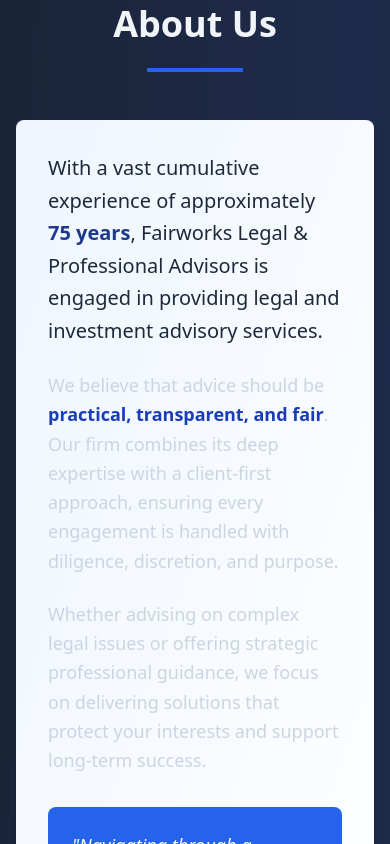
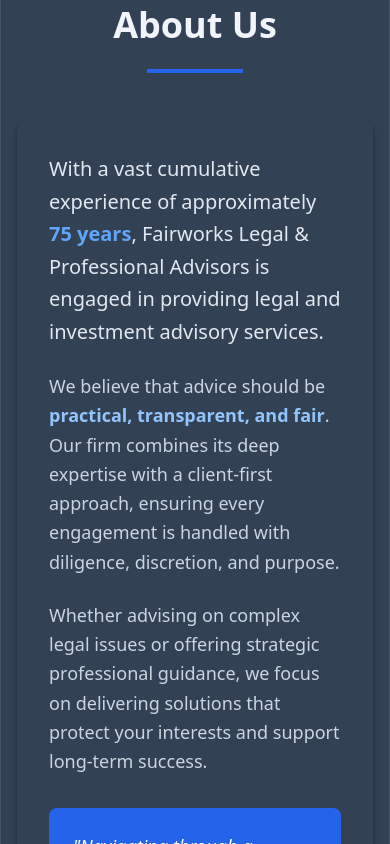
Before and after one commit to ShubhSingh/tbd-law-firm, a Next.js app: page / in a window 390 px wide. Shown: the part 920-1764 px from the top of the page. Built offline with nearby package versions, Linux system fonts and the light colour scheme; no server answers.

Commit message:
use dark theme for mobile

```diff
--- a/styles/globals.css
+++ b/styles/globals.css
@@ -32,29 +32,38 @@
   scroll-margin-top: 80px;
 }
 
-/* Mobile Dark Theme - Hero Style for All Pages */
+/* Mobile Professional Dark Theme */
 @media (max-width: 767px) {
   body {
-    background: linear-gradient(to bottom right, #0f172a, #1e3a8a, #0f172a);
+    background: #1e293b;
     color: #e2e8f0;
     min-height: 100vh;
   }
 
   /* Override light backgrounds on mobile */
   section {
-    background: transparent !important;
+    background: #1e293b !important;
     background-image: none !important;
   }
 
-  /* Card backgrounds - semi-transparent dark */
+  /* Card backgrounds - professional dark */
   .bg-white {
-    background-color: rgba(30, 41, 59, 0.8) !important;
-    backdrop-filter: blur(10px);
+    background-color: #334155 !important;
+    border: 1px solid #475569;
+  }
+
+  /* Gradient backgrounds */
+  .bg-gradient-to-br {
+    background: #334155 !important;
   }
 
   /* Text colors */
   .text-gray-900 {
     color: #f1f5f9 !important;
+  }
+
+  .text-gray-800 {
+    color: #e2e8f0 !important;
   }
 
   .text-gray-700 {
@@ -65,15 +74,28 @@
     color: #94a3b8 !important;
   }
 
+  /* Blue text adjustments */
+  .text-blue-900 {
+    color: #60a5fa !important;
+  }
+
+  .text-blue-800 {
+    color: #93c5fd !important;
+  }
+
   /* Border colors */
   .border-gray-200 {
-    border-color: rgba(51, 65, 85, 0.5) !important;
+    border-color: #475569 !important;
+  }
+
+  .border-blue-600 {
+    border-color: #3b82f6 !important;
   }
 
   /* Form inputs */
   input, textarea, select {
-    background-color: rgba(30, 41, 59, 0.8) !important;
-    border-color: rgba(51, 65, 85, 0.5) !important;
+    background-color: #334155 !important;
+    border-color: #475569 !important;
     color: #e2e8f0 !important;
   }
 
@@ -82,7 +104,7 @@
     color: #64748b !important;
   }
 
-  /* Buttons - keep blue */
+  /* Buttons */
   .bg-blue-600,
   .bg-blue-900 {
     background-color: #2563eb !important;
@@ -90,6 +112,13 @@
 
   /* Footer */
   footer {
-    background-color: rgba(2, 6, 23, 0.9) !important;
+    background-color: #0f172a !important;
+  }
+
+  /* Shadows - reduce on dark theme */
+  .shadow-lg,
+  .shadow-xl,
+  .shadow-2xl {
+    box-shadow: 0 4px 6px -1px rgba(0, 0, 0, 0.3), 0 2px 4px -1px rgba(0, 0, 0, 0.2) !important;
   }
 }
```
